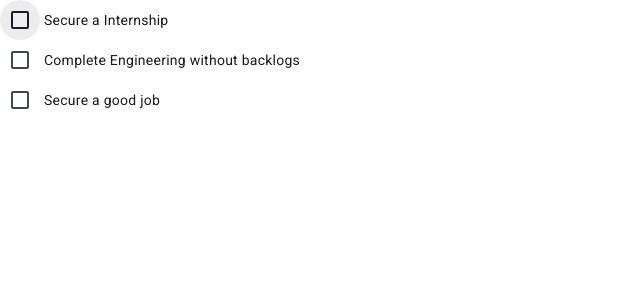
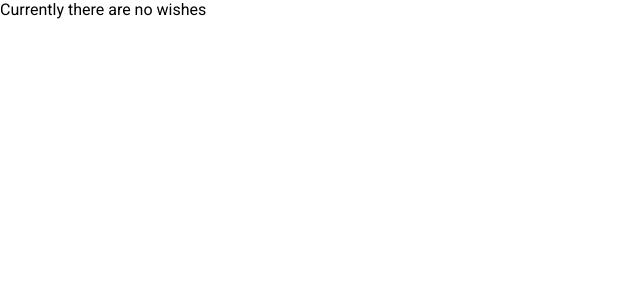
Before and after one commit to JishnuVijayan/wishlist, an Angular app: page / in a window 1280 px wide. Shown: the top 300 px of the page, without its empty margins (0-640 px from the left). Built offline with nearby package versions, Linux system fonts and the light colour scheme.

Commit message:
Deals with No wish condition.
using ngIf condition stops rendering of unwanted HTML elements and deals with no wish condition.

```diff
--- a/src/app/app.component.html
+++ b/src/app/app.component.html
@@ -1,2 +1,7 @@
-<mat-checkbox *ngFor="let item of wishList" > {{item.wishText}}
-</mat-checkbox>
+<div>
+<div *ngIf="wishList.length === 0; else showItems">Currently there are no wishes</div>
+<ng-template #showItems>
+  <mat-checkbox *ngFor="let item of wishList" > {{item.wishText}}
+  </mat-checkbox>
+</ng-template>
+</div>
--- a/src/app/app.component.ts
+++ b/src/app/app.component.ts
@@ -12,10 +12,10 @@ import { MatCheckboxModule } from '@angular/material/checkbox';
   standalone: true,
 })
 export class AppComponent {
-  wishList = [
-    new WishItem('Secure a Internship', true),
-    new WishItem('Complete Engineering without backlogs', false),
-    new WishItem('Secure a good job'),
+  wishList: WishItem[] = [
+    // new WishItem('Secure a Internship', true),
+    // new WishItem('Complete Engineering without backlogs', false),
+    // new WishItem('Secure a good job'),
   ];
   title = 'wishlist';
 }
```
